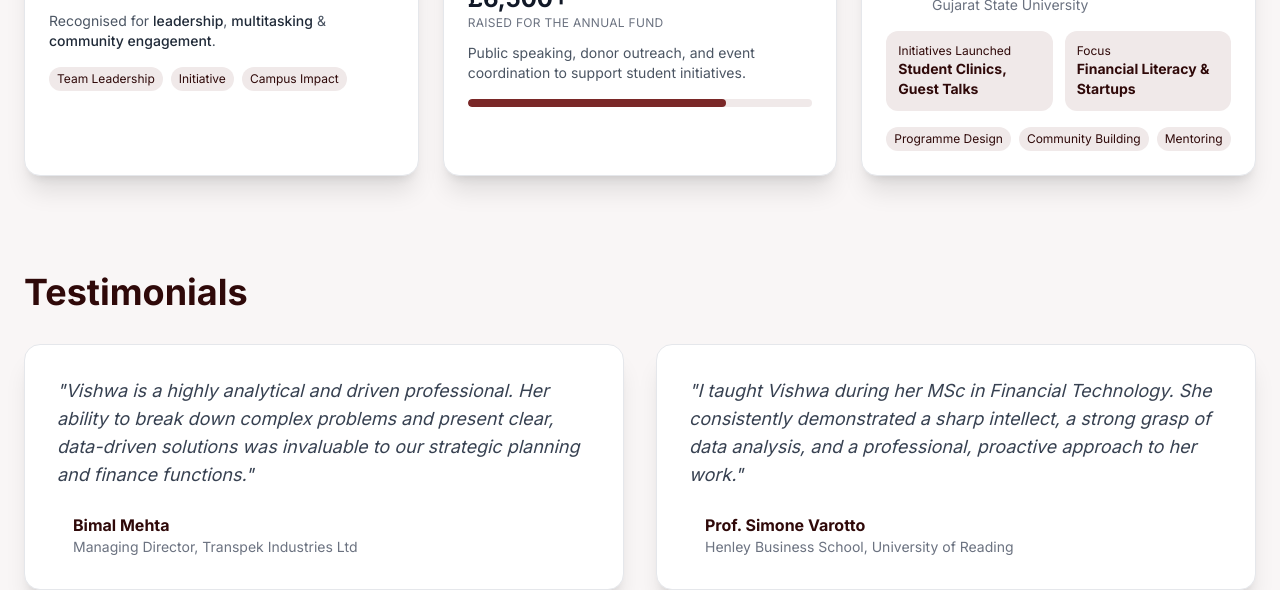
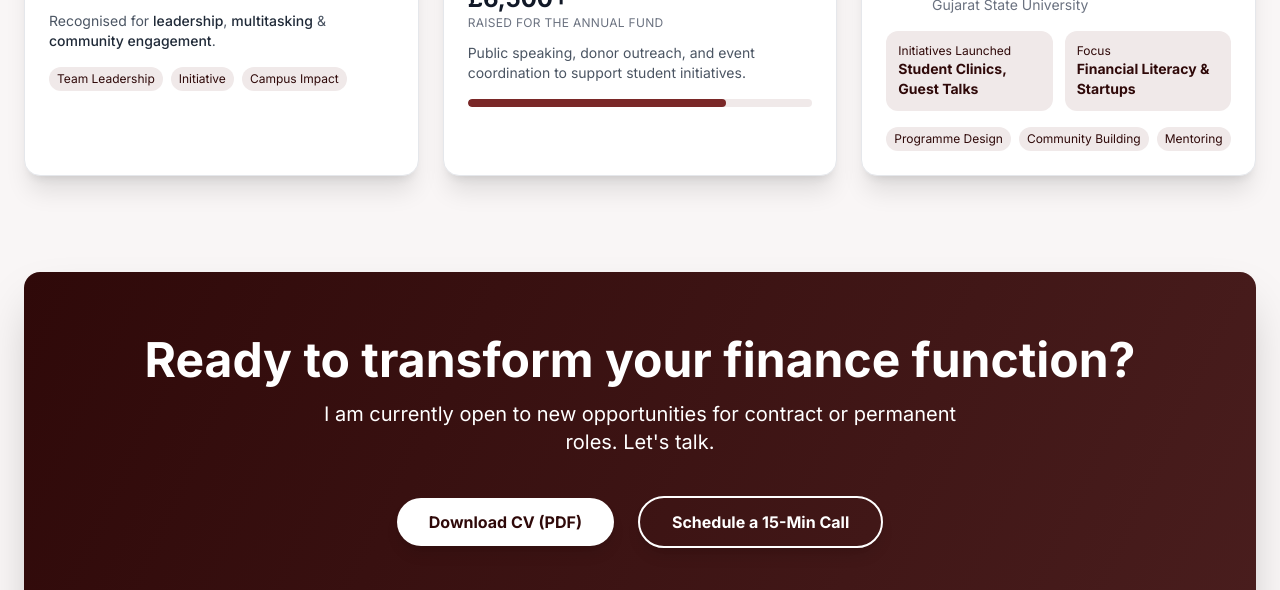
Before and after one commit to vishwa-999/vishwaybhatt.github.io, a plain HTML site: page index.html in a window 1280 px wide. Shown: the part 3562-4152 px from the top of the page. Drawn offline with nearby package versions, Linux system fonts and the light colour scheme.

Commit message:
Update index.html

```diff
--- a/index.html
+++ b/index.html
@@ -140,7 +140,7 @@
                     </div>
                 </div>
 
-                <!-- KPI 2: Cost Saving (COMPLETELY REBUILT) -->
+                <!-- KPI 2: Cost Saving (UPDATED) -->
                 <div class="stat-card card-gradient p-6 rounded-2xl shadow-lg border border-gray-200 transition-all duration-300 h-full fade-in" style="animation-delay: 0.2s;">
                     <div>
                         <div class="flex items-center space-x-4">
@@ -159,7 +159,7 @@
                     </div>
                 </div>
 
-                <!-- KPI 3: Efficiency (COMPLETELY REBUILT) -->
+                <!-- KPI 3: Efficiency (UPDATED) -->
                 <div class="stat-card card-gradient p-6 rounded-2xl shadow-lg border border-gray-200 transition-all duration-300 h-full fade-in" style="animation-delay: 0.3s;">
                     <div>
                         <div class="flex items-center space-x-4">
@@ -178,7 +178,7 @@
                     </div>
                 </div>
 
-                <!-- KPI 4: Stakeholders (KEPT AS-IS, NOW ALIGNED) -->
+                <!-- KPI 4: Stakeholders (UPDATED) -->
                 <div class="stat-card card-gradient p-6 rounded-2xl shadow-lg border border-gray-200 transition-all duration-300 h-full fade-in" style="animation-delay: 0.4s;">
                     <div>
                         <div class="flex items-center gap-3 mb-3">
@@ -220,7 +220,7 @@
             <h2 class="text-3xl md:text-4xl font-bold text-primary-dark mb-8">Core Skills</h2>
             <div class="bg-white rounded-2xl shadow-xl p-8 md:p-12 border border-gray-200">
                 <div class="grid grid-cols-1 md:grid-cols-3 gap-8">
-                    <!-- Column 1: Core Finance -->
+                    <!-- Column 1 -->
                     <div>
                         <h3 class="text-xl font-bold text-primary-dark mb-4">Core Finance</h3>
                         <ul class="space-y-2 text-gray-700">
@@ -231,7 +231,7 @@
                             <li class="flex items-center"><ion-icon name="checkmark-circle-outline" class="text-primary-medium mr-2"></ion-icon>Due Diligence</li>
                         </ul>
                     </div>
-                    <!-- Column 2: Data & Tech -->
+                    <!-- Column 2 -->
                     <div>
                         <h3 class="text-xl font-bold text-primary-dark mb-4">Data & Tech Stack</h3>
                         <ul class="space-y-2 text-gray-700">
@@ -242,7 +242,7 @@
                             <li class="flex items-center"><ion-icon name="checkmark-circle-outline" class="text-primary-medium mr-2"></ion-icon>Financial Modelling</li>
                         </ul>
                     </div>
-                    <!-- Column 3: Strategy & Leadership -->
+                    <!-- Column 3 -->
                     <div>
                         <h3 class="text-xl font-bold text-primary-dark mb-4">Strategy & Leadership</h3>
                         <ul class="space-y-2 text-gray-700">
@@ -331,6 +331,7 @@
                         <ion-icon name="bar-chart-outline" class="mx-auto text-white text-xl"></ion-icon>
                     </div>
                     <div class="order-1 bg-white rounded-2xl shadow-xl w-5/12 px-6 py-4 card-gradient border border-gray-200">
+                        <!-- UPDATED DATES: Nov 2021 - Dec 2023 -->
                         <p class="text-sm font-medium text-primary-medium">Nov 2021 – Dec 2023</p>
                         <h3 class="font-bold text-gray-900 text-lg">Finance & Business Analyst</h3>
                         <p class="text-sm text-gray-600">Urban Science (UK)</p>
@@ -343,13 +344,11 @@
                     <div class="z-20 flex items-center order-1 bg-primary-dark shadow-xl w-10 h-10 rounded-full">
                         <ion-icon name="podium-outline" class="mx-auto text-white text-xl"></ion-icon>
                     </div>
-                    <div class="order-1 bg-white rounded-2xl shadow-xl w-5/1color-primary-dark shadow-xl w-10 h-10 rounded-full">
-                        <ion-icon name="school-outline" class="mx-auto text-white text-xl"></ion-icon>
-                    </div>
                     <div class="order-1 bg-white rounded-2xl shadow-xl w-5/12 px-6 py-4 card-gradient border border-gray-200">
-                        <p class="text-sm font-medium text-primary-medium">2021 – 2022</p>
-                        <h3 class="font-bold text-gray-900 text-lg">MSc Financial Technology</h3>
-                        <p class="text-sm text-gray-600">Henley Business School (UK)</p>
+                        <!-- UPDATED DATES -->
+                        <p class="text-sm font-medium text-primary-medium">March 2014 – Sep 2021</p>
+                        <h3 class="font-bold text-gray-900 text-lg">Senior Finance Manager</h3>
+                        <p class="text-sm text-gray-600">Shanro Key Chem</p>
                     </div>
                 </div>
             </div>
@@ -490,35 +489,6 @@
             </div>
         </section>
 
-        <!-- ===== TESTIMONIALS (UPDATED) ===== -->
-        <section id="testimonials" class="mt-20 md:mt-24">
-            <h2 class="text-3xl md:text-4xl font-bold text-primary-dark mb-8">Testimonials</h2>
-            <div class="grid grid-cols-1 md:grid-cols-2 gap-8">
-                <!-- Testimonial 1 -->
-                <div class="bg-white rounded-2xl shadow-xl p-8 border border-gray-200">
-                    <p class="text-gray-700 text-lg italic mb-6">"Vishwa is a highly analytical and driven professional. Her ability to break down complex problems and present clear, data-driven solutions was invaluable to our strategic planning and finance functions."</p>
-                    <div class="flex items-center">
-                        <div class="ml-4">
-                            <!-- UPDATED: Name is now a link -->
-                            <a href="https://www.linkedin.com/in/bvmehta/" target="_blank" class="font-bold text-primary-dark hover:text-primary-medium">Bimal Mehta</a>
-                            <p class="text-sm text-gray-500">Managing Director, Transpek Industries Ltd</p>
-                        </div>
-                    </div>
-                </div>
-                <!-- Testimonial 2 -->
-                <div class="bg-white rounded-2xl shadow-xl p-8 border border-gray-200">
-                    <p class="text-gray-700 text-lg italic mb-6">"I taught Vishwa during her MSc in Financial Technology. She consistently demonstrated a sharp intellect, a strong grasp of data analysis, and a professional, proactive approach to her work."</D>
-                    <div class="flex items-center">
-                        <div class="ml-4">
-                            <!-- UPDATED: Name is now a link -->
-                            <a href="https://www.linkedin.com/in/simone-varotto-073731198/" target="_blank" class="font-bold text-primary-dark hover:text-primary-medium">Prof. Simone Varotto</a>
-                            <p class="text-sm text-gray-500">Henley Business School, University of Reading</p>
-                        </div>
-                    </div>
-                </div>
-            </div>
-        </section>
-
         <!-- ===== CONTACT SECTION (UPDATED) ===== -->
         <section id="contact" class="mt-20 md:mt-24 hero-gradient rounded-2xl shadow-2xl p-8 md:p-16 text-center text-white">
             <h2 class="text-4xl md:text-5xl font-bold mb-4">Ready to transform your finance function?</h2>
@@ -529,12 +499,12 @@
             <div class="flex flex-col md:flex-row justify-center items-center gap-6">
                 <!--
                 ======================================================
-                (1) CV LINK FIX:
+                (1) CV LINK FIX (UPDATED):
                 This MUST match the *exact* name of the PDF you uploaded to GitHub.
-                I have set it to "VISHWA Y BHATT_CV_.pdf" based on your file.
+                I have set it to "Vishwah Y Bhatt_CV.pdf" based on your new screenshot.
                 ======================================================
                 -->
-                <a href="VISHWA Y BHATT_CV_.pdf" target="_blank"
+                <a href="Vishwah%20Y%20Bhatt_CV.pdf" target="_blank"
                    class="bg-white text-primary-dark font-bold py-3 px-8 rounded-full shadow-lg transform hover:scale-105 transition duration-300">
                     Download CV (PDF)
                 </a>
```
